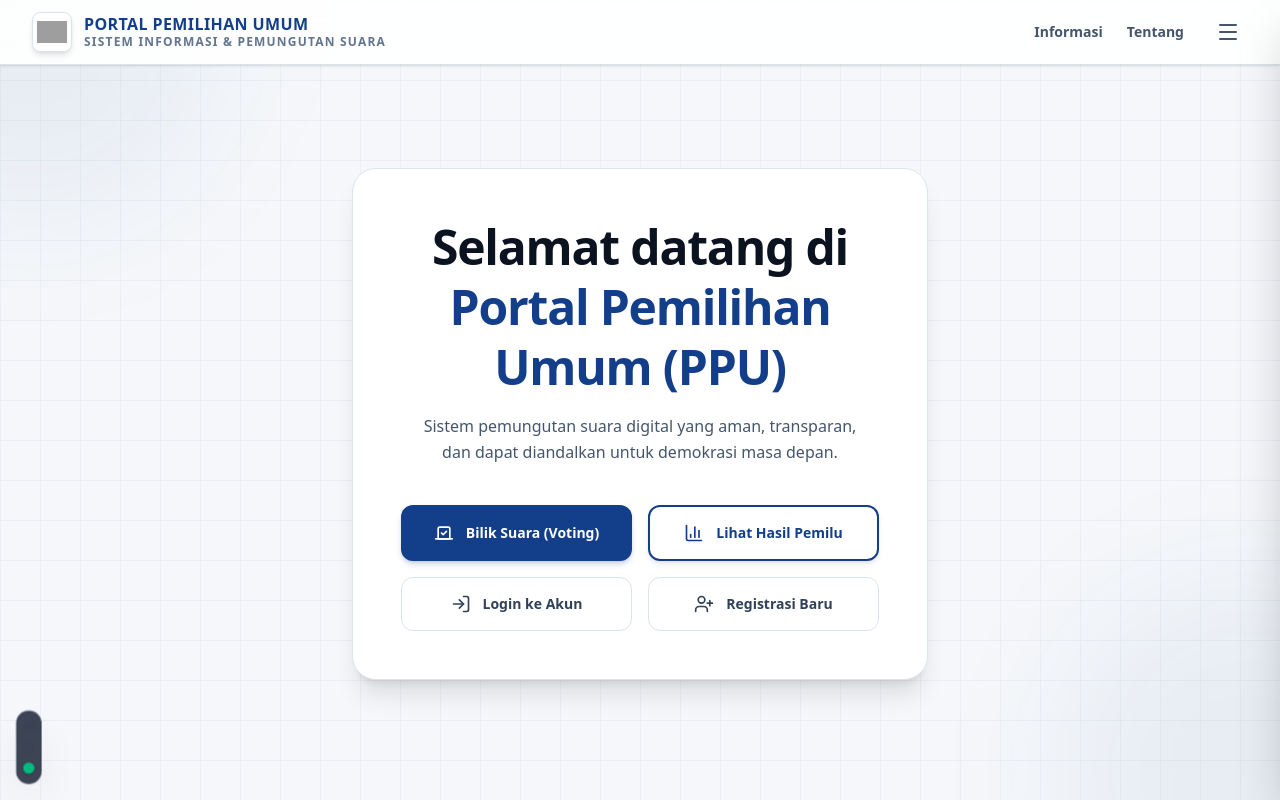
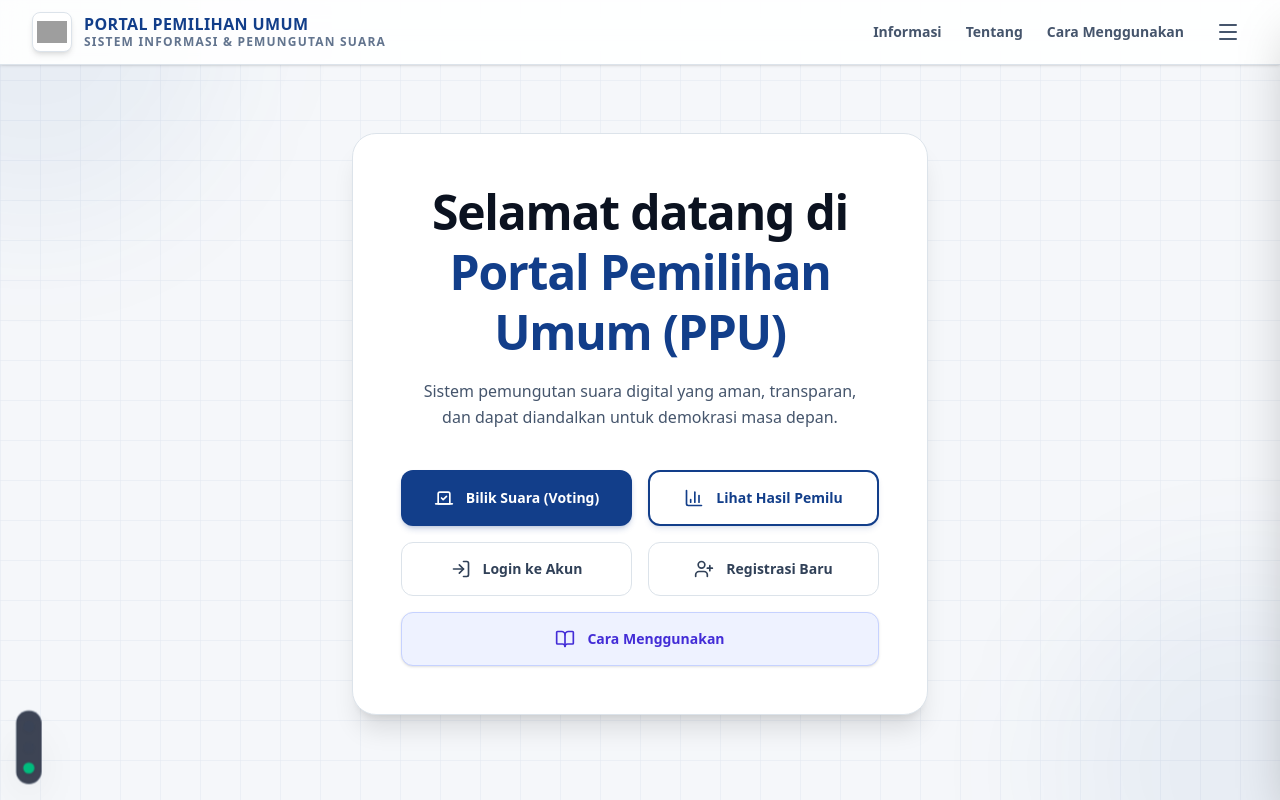
Before and after one commit to javanationalist/ppu, a React (Vite) app: page / in a window 1280 px wide. Built offline with nearby package versions, Linux system fonts and the light colour scheme; no server answers; the database is empty; grey boxes are pictures that could not be loaded.

Commit message:
Add tutorial page

```diff
--- a/src/App.tsx
+++ b/src/App.tsx
@@ -15,6 +15,7 @@ import PortalLayout from './components/PortalLayout';
 import Landing from './pages/Landing';
 import Informasi from './pages/Informasi';
 import Tentang from './pages/Tentang';
+import CaraMenggunakan from './pages/CaraMenggunakan';
 import Login from './pages/Login';
 import Signup from './pages/Signup';
 import HasilPemilihan from './pages/HasilPemilihan';
@@ -44,6 +45,7 @@ function AppContent() {
           <Route path="/" element={<Landing />} />
           <Route path="/informasi" element={<Informasi />} />
           <Route path="/tentang" element={<Tentang />} />
+          <Route path="/cara-menggunakan" element={<CaraMenggunakan />} />
         </Route>
 
         <Route path="/login" element={<Login />} />
--- a/src/components/PortalLayout.tsx
+++ b/src/components/PortalLayout.tsx
@@ -13,6 +13,7 @@ export default function PortalLayout() {
     { name: 'Beranda', path: '/' },
     { name: 'Informasi', path: '/informasi' },
     { name: 'Tentang', path: '/tentang' },
+    { name: 'Cara Menggunakan', path: '/cara-menggunakan' },
     { name: 'Login', path: '/login' },
     { name: 'Sign Up', path: '/signup' },
   ];
@@ -67,6 +68,7 @@ export default function PortalLayout() {
               <nav className="hidden md:flex gap-6 items-center mr-6">
                 <Link to="/informasi" className={`text-sm font-semibold transition-colors ${location.pathname === '/informasi' ? 'text-ppu-blue font-bold' : 'text-slate-600 hover:text-ppu-blue'}`}>Informasi</Link>
                 <Link to="/tentang" className={`text-sm font-semibold transition-colors ${location.pathname === '/tentang' ? 'text-ppu-blue font-bold' : 'text-slate-600 hover:text-ppu-blue'}`}>Tentang</Link>
+                <Link to="/cara-menggunakan" className={`text-sm font-semibold transition-colors ${location.pathname === '/cara-menggunakan' ? 'text-ppu-blue font-bold' : 'text-slate-600 hover:text-ppu-blue'}`}>Cara Menggunakan</Link>
               </nav>
 
               <button
--- /dev/null
+++ b/src/pages/CaraMenggunakan.tsx
@@ -0,0 +1,16 @@
+import React from 'react';
+
+export default function CaraMenggunakan() {
+  return (
+    <div className="flex-1 flex flex-col items-center justify-center w-full min-h-[calc(100vh-4rem)] p-4 sm:p-6 lg:p-8">
+      <div className="w-full max-w-5xl bg-white border border-ppu-border rounded-3xl shadow-2xl overflow-hidden p-2 sm:p-4">
+        <img
+          src="https://bfuuuzmcrkfjblancewz.supabase.co/storage/v1/object/public/content/Tata%20Cara%20PPU.png"
+          alt="Tata Cara Penggunaan PPU"
+          className="w-full h-auto object-contain rounded-2xl mx-auto shadow-sm"
+          referrerPolicy="no-referrer"
+        />
+      </div>
+    </div>
+  );
+}
--- a/src/pages/Landing.tsx
+++ b/src/pages/Landing.tsx
@@ -1,6 +1,6 @@
 import { Link } from 'react-router-dom';
 import { isSupabaseConfigured } from '../lib/supabase';
-import { LogIn, UserPlus, Vote, BarChart3, ShieldAlert } from 'lucide-react';
+import { LogIn, UserPlus, Vote, BarChart3, ShieldAlert, BookOpen } from 'lucide-react';
 
 export default function Landing() {
   return (
@@ -54,6 +54,15 @@ export default function Landing() {
             <UserPlus className="w-5 h-5" />
             <span>Registrasi Baru</span>
           </Link>
+
+          {/* Group 3: How to Use (Full-width bridge) */}
+          <Link
+            to="/cara-menggunakan"
+            className="sm:col-span-2 w-full flex items-center justify-center gap-3 py-4 px-4 rounded-xl text-sm font-bold text-indigo-700 bg-indigo-50 hover:bg-indigo-100 border border-indigo-200 transition-all duration-300 shadow-sm"
+          >
+            <BookOpen className="w-5 h-5" />
+            <span>Cara Menggunakan</span>
+          </Link>
         </div>
 
         {/* Sandbox Indicator (Dynamic) */}
```
